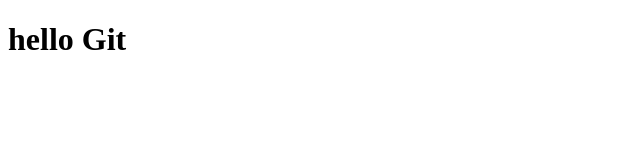
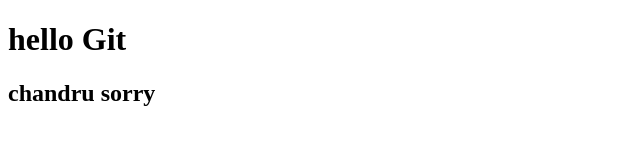
Before and after one commit to chansanjai/demo, a plain HTML site: page index.html in a window 1280 px wide. Shown: the whole page, without its empty margins (0-640 px from the left). Drawn offline with Linux system fonts and the light colour scheme.

Commit message:
insert one tag

```diff
--- a/index.html
+++ b/index.html
@@ -7,5 +7,6 @@
 </head>
 <body>
     <h1>hello Git </h1>
+    <h2>chandru sorry</h2>
 </body>
 </html>
```
